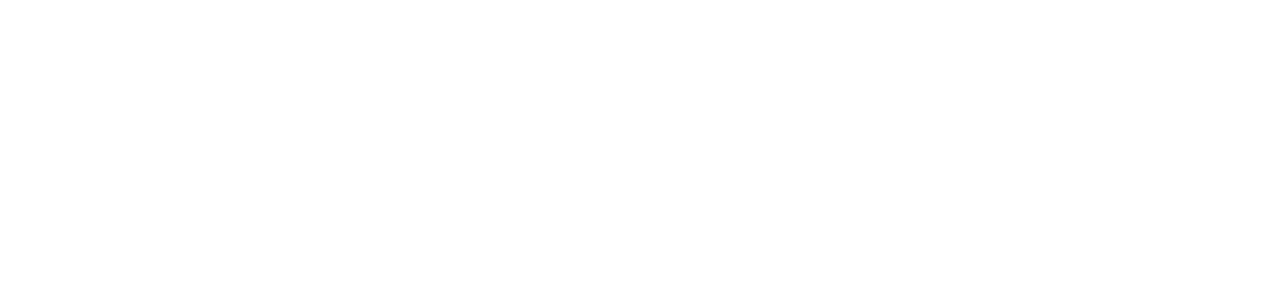
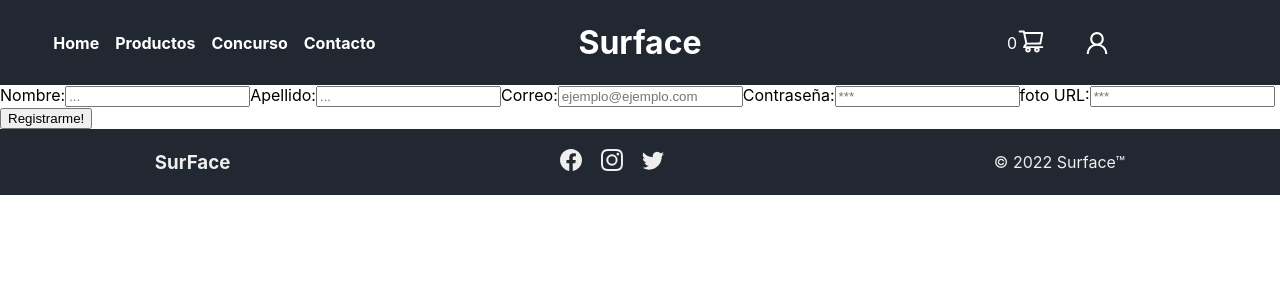
Before and after one commit to JoaquinDeLuca/surface, a React (Create React App) app: page /signup in a window 1280 px wide. Before the commit this address had no page. Shown: the top 300 px of the page. Built offline with nearby package versions, Linux system fonts and the light colour scheme.

Commit message:
signUp page && redux querys

```diff
--- a/src/App.js
+++ b/src/App.js
@@ -9,6 +9,7 @@ import Tshirt from './pages/Tshirt';
 import Cap from './pages/Cap';
 import ShoppingCart from './pages/ShoppingCart';
 import Cart from './pages/Cart'
+import SignUpPage from './pages/SignUpPage'
 
 function App() {
   return (
@@ -24,6 +25,7 @@ function App() {
           <Route path='/tshirt' element={<Tshirt />} />
           <Route path='/cap' element={<Cap />} />
           <Route path='/shoppingcart/:id' element={<ShoppingCart />} />
+          <Route path='/signup' element={<SignUpPage/>} />
         </Routes>
       </BrowserRouter>
     </>
--- /dev/null
+++ b/src/components/header/User/SignUp.jsx
@@ -0,0 +1,70 @@
+import React, {useEffect, useState} from 'react'
+import {useAddUserSignUpMutation} from '../../../features/actions/authAPI.js'
+
+export default function SignUp() {
+
+  const [singUp] = useAddUserSignUpMutation()
+
+  const [name, setName] = useState('')
+  const [lastName, setLastName] = useState('')
+  const [email, setEmail] = useState('')
+  const [password, setPassword] = useState('')
+  const [photo, setPhoto] = useState('')
+
+  const userData = {
+    name: name,
+    lastName: lastName,
+    email: email,
+    password: password,
+    photo: photo,
+    from: 'form'
+  }
+
+  function handleSubmit(e){
+    e.preventDefault()
+    singUp(userData)
+      .unwrap()
+      .then( res => console.log(res) )
+      .catch( err => console.error(err) )
+    e.currentTarget.reset()
+  }
+
+  function handleChange(e){
+    switch (e.target.id) {
+      case 'email':
+        setEmail(e.target.value);
+        break;
+      case 'password':
+        setPassword(e.target.value);
+        break;
+      case 'photo':
+        setPhoto(e.target.value);
+        break;
+      case 'name':
+        setName(e.target.value);
+        break;
+      case 'lastName':
+        setLastName(e.target.value);
+        break;
+
+      default:
+        break;
+    }
+  }
+
+  return (
+    <form actions='' onSubmit={handleSubmit} method='post'>
+      <label for='name'>Nombre:</label>
+      <input type='text' onChange={handleChange} id='name' placeholder='...' name='name'></input>
+      <label for='lastName'>Apellido:</label>
+      <input type='text' onChange={handleChange} id='lastName' placeholder='...' name='lastName'></input>
+      <label for='email'>Correo:</label>
+      <input type='text' onChange={handleChange} id='email' placeholder='ejemplo@ejemplo.com' name='email'></input>
+      <label for='password'>Contraseña:</label>
+      <input type='password' onChange={handleChange}  placeholder='***' id='password' name='password'></input>
+      <label for='photo'>foto URL:</label>
+      <input type='text' onChange={handleChange}  placeholder='***' id='photo' name='photo'></input>
+      <button type='button' onClick={handleSubmit}>Registrarme!</button>
+    </form>
+  )
+}
--- a/src/components/header/User/User.jsx
+++ b/src/components/header/User/User.jsx
@@ -4,6 +4,7 @@ import './user.css'
 import { AiOutlineShoppingCart, AiOutlineUser } from 'react-icons/ai'
 import { useSelector } from 'react-redux';
 import { Link } from 'react-router-dom';
+import '../NavBar/NavBar.css'
 
 
 const User = () => {
@@ -18,6 +19,11 @@ const User = () => {
     }
   }
 
+  const userSettings = [
+    <Link style={{ textDecoration: "none"}} to={"/signup"}><p className="navLinks2">Registrate</p></Link>,
+    <div>Iniciar Sesion</div>,
+  ]
+
 const {totalCount} = useSelector(state => state.cart)
 
   return (
@@ -26,13 +32,9 @@ const {totalCount} = useSelector(state => state.cart)
         {totalCount}
         <Link to='/cart' style={{ color: "white"}}><AiOutlineShoppingCart  size='28px' className='cart'/></Link>
         <AiOutlineUser size='28px'  onClick={changeDisplay}  style={{width:'54px', borderRadius:'100%', cursor:'pointer'}} />
-        {/* <img onClick={changeDisplay} src='https://encrypted-tbn0.gstatic.com/images?q=tbn:ANd9GcTc3YubX90VNZaT4guYBviMOr2y1J0E9_YEGzcFJg-ucQ&s' style={{width:'54px', borderRadius:'100%', cursor:'pointer'}} alt='user profile pic'/> */}
       </div>
       <div className='dropDown' style={{display, position: 'absolute'}}>
-        <div className='navItem'>Nombre</div>
-        <div className='navItem'>Mail</div>
-        <div className='navItem'>inicia sesion</div>
-        <div className='navItem'>Registrate</div>
+        {userSettings}
       </div>
     </>
   );
--- /dev/null
+++ b/src/features/actions/authAPI.js
@@ -0,0 +1,46 @@
+import { createApi, fetchBaseQuery } from "@reduxjs/toolkit/dist/query/react";
+
+const authApi = createApi({
+    reducerPath: 'authAPI',
+
+    baseQuery: fetchBaseQuery({
+        baseUrl: 'http://localhost:4000/auth'
+    }),
+
+    endpoints: (builder) => ({
+
+      SignIn: builder.mutation({
+        query: (payload) => ({
+          url: '/signin',
+          method: 'POST',
+          body: payload,
+        }),
+      }),
+
+
+      AddUserSignUp: builder.mutation({
+        query: (payload) => ({
+            url: '/signup',
+            method: 'POST',
+            body: payload
+        })
+      }),
+
+      SingOut: builder.mutation({
+        query: (payload) => ({
+            url: '/singOut',
+            method: 'POST',
+            body: payload
+        })
+      }),
+
+    })
+
+})
+
+export default authApi
+export const {
+  useSignInMutation,
+  useAddUserSignUpMutation,
+  useSignOutMutation
+} = authApi
--- a/src/features/store.js
+++ b/src/features/store.js
@@ -4,6 +4,7 @@ import hoodie from './actions/hoodieAPI'
 import userApi from './actions/userAPI'
 import capApi from './actions/capAPI'
 import tShirt from './actions/tShirtAPI'
+import authApi from './actions/authAPI'
 //reducers
 import CartReducer from './Cart/CartSlice.jsx'
 
@@ -16,6 +17,8 @@ const store = configureStore({
         [userApi.reducerPath]: userApi.reducer,
         [capApi.reducerPath]: capApi.reducer,
         [tShirt.reducerPath]: tShirt.reducer,
+        [authApi.reducerPath]: authApi.reducer,
+
 
         cart: CartReducer
 
@@ -24,7 +27,7 @@ const store = configureStore({
 
     middleware: (getDefaultMiddleware) =>
         getDefaultMiddleware()
-            .concat(hoodie.middleware, capApi.middleware, userApi.middleware, tShirt.middleware)
+            .concat(hoodie.middleware, capApi.middleware, userApi.middleware, tShirt.middleware, authApi.middleware)
 
 })
 
--- /dev/null
+++ b/src/pages/SignUpPage.js
@@ -0,0 +1,13 @@
+import SignUp from '../components/header/User/SignUp'
+import React from 'react';
+import Layout from '../layout/Layout'
+
+const SignUpPage = () => {
+  return (
+    <Layout>
+      <SignUp/>
+    </Layout>
+  );
+}
+
+export default SignUpPage;
```
Also changed, not shown: src/features/actions/UserStatus.js (added, +27 -0 lines).
